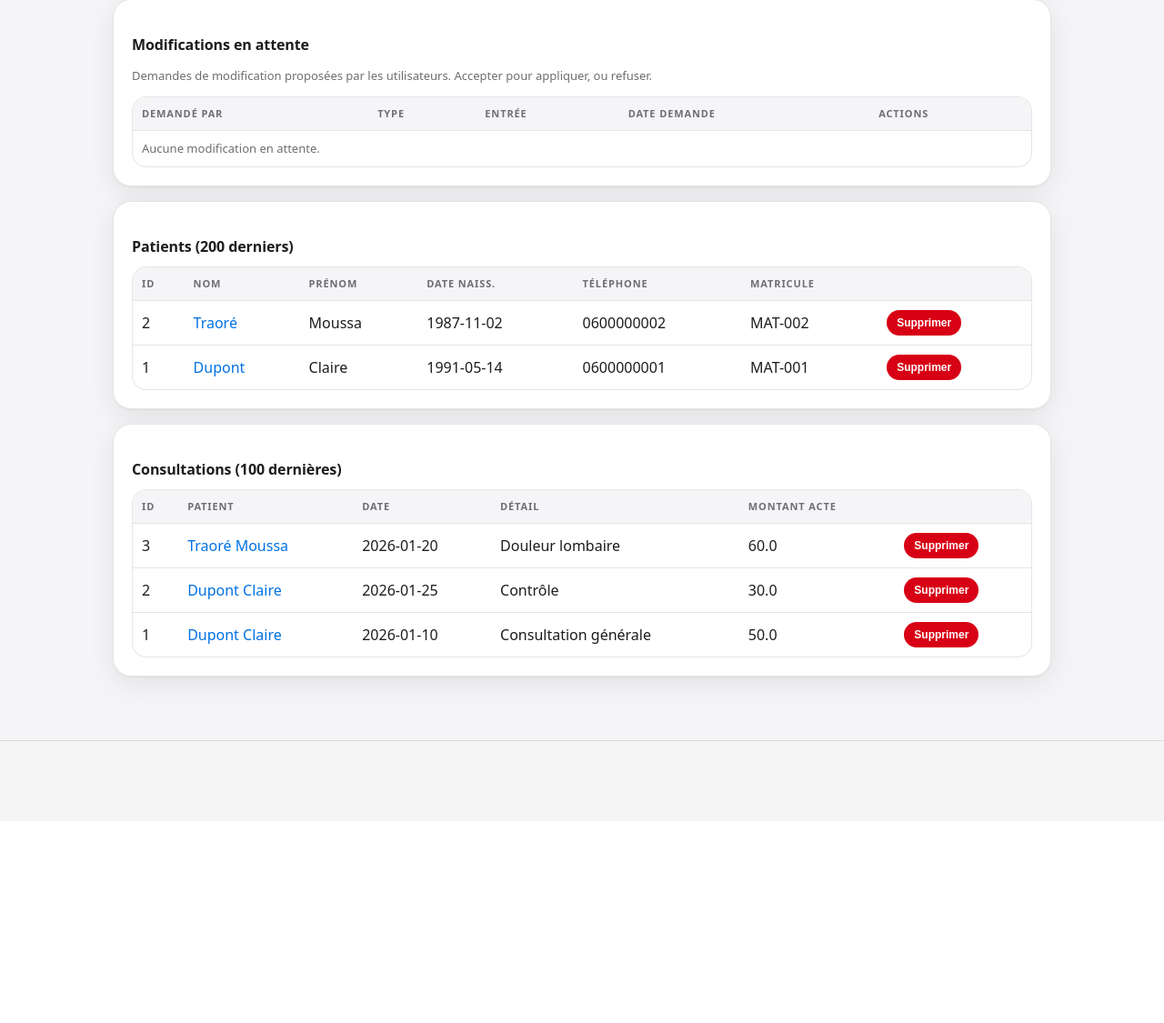
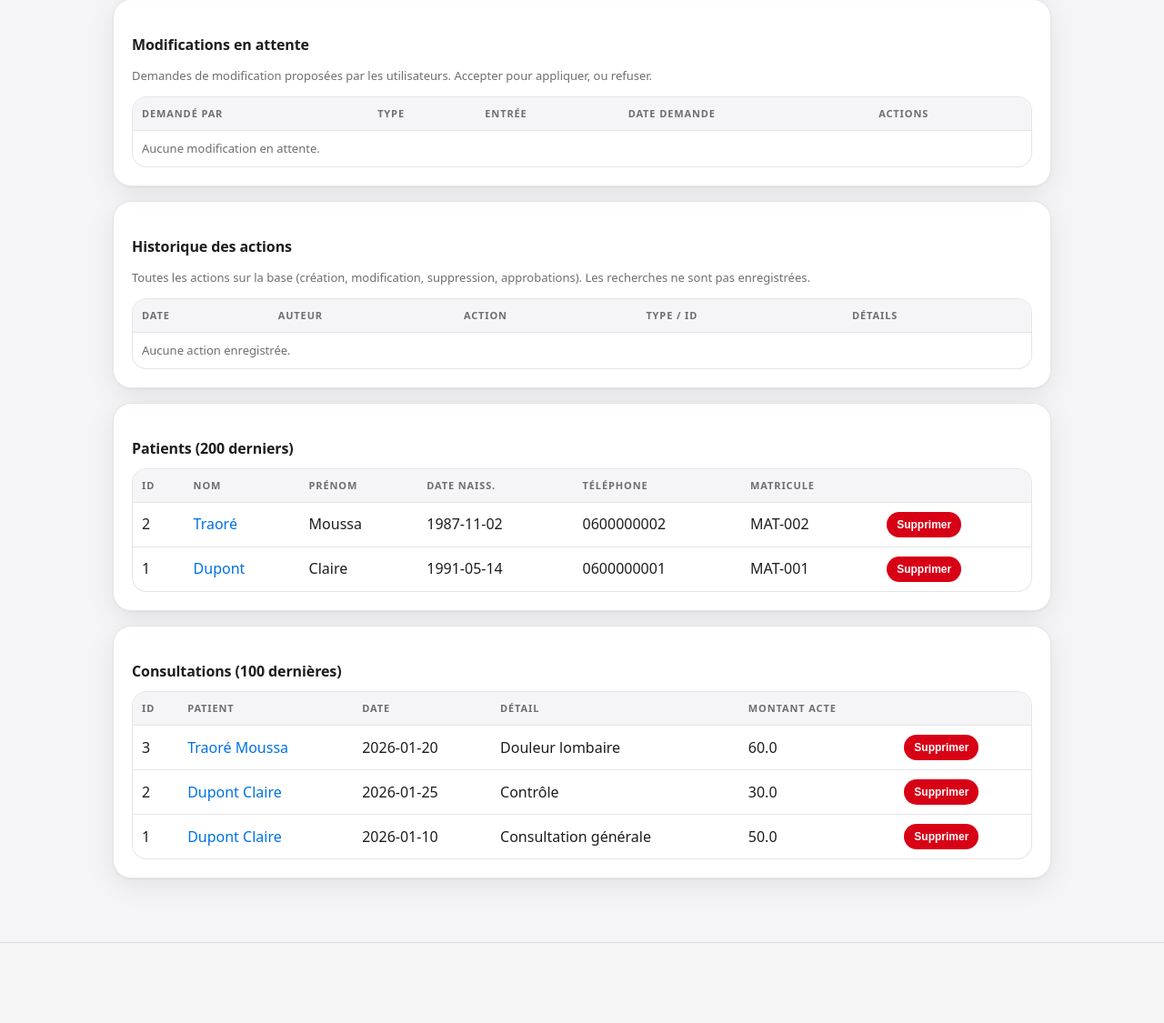
Before and after one commit to Chrzzz1/site_db_flask, a Flask app: page /admin in a window 1280 px wide. Shown: the part 896-2021 px from the top of the page at 91% size. Before the commit the page ends 1711 px from the top, so only its background shows below. Run offline with Flask 3, Linux system fonts and the light colour scheme; the visitor is signed in with stand-in values (Sample User, id 1); data comes from the database, SQL or seed files in the repository; data that the repository does not hold is empty; some libraries are stand-ins or nearby versions.

Commit message:
Ajout patient en attente admin + historique des actions

```diff
--- a/app.py
+++ b/app.py
@@ -620,7 +620,14 @@ def create_app() -> Flask:
                     "montant_recu": montant_recu,
                 },
             )
-
+        _log_action(
+            session.get("user_id"),
+            session.get("username") or "?",
+            "consultation_created",
+            "consultation",
+            None,
+            f"Patient #{patient_id}, date {consultation_date}",
+        )
         return redirect(url_for("patient_detail", patient_id=patient_id))
 
     @app.get("/patients/<int:patient_id>/edit")
@@ -698,6 +705,14 @@ def create_app() -> Flask:
                         "i2": row["identifiant_2"], "ifin": row["identifiant_final"],
                     },
                 )
+            _log_action(
+                session.get("user_id"),
+                session.get("username") or "?",
+                "patient_updated",
+                "patient",
+                patient_id,
+                f"{row['last_name']} {row['first_name']}",
+            )
             return redirect(url_for("patient_detail", patient_id=patient_id))
         with get_engine().begin() as con:
             con.execute(
@@ -793,9 +808,11 @@ def create_app() -> Flask:
             date_day="",
             date_month="",
             date_year="",
+            is_admin=session.get("is_admin"),
         )
 
     @app.post("/patients/new")
+    @login_required
     def add_patient_submit():
         last_name = (request.form.get("last_name") or "").strip()
         first_name = (request.form.get("first_name") or "").strip()
@@ -828,6 +845,7 @@ def create_app() -> Flask:
                 identifiant_1=request.form.get("identifiant_1", "").strip(),
                 identifiant_2=request.form.get("identifiant_2", "").strip(),
                 identifiant_final=request.form.get("identifiant_final", "").strip(),
+                is_admin=session.get("is_admin"),
             )
         row = {
             "last_name": last_name,
@@ -850,11 +868,37 @@ def create_app() -> Flask:
         md = get_metadata()
         pt = md.tables["patients"]
         patient_columns = {c.name for c in pt.c if c.name not in ("id", "created_at")}
-        row = {k: v for k, v in row.items() if k in patient_columns}
+        row_clean = {k: v for k, v in row.items() if k in patient_columns}
+        if session.get("is_admin"):
+            with get_engine().begin() as con:
+                r = con.execute(pt.insert().returning(pt.c.id), row_clean)
+                patient_id = r.scalar_one()
+            _log_action(
+                session.get("user_id"),
+                session.get("username") or "?",
+                "patient_created",
+                "patient",
+                patient_id,
+                f"{last_name} {first_name}",
+            )
+            return redirect(url_for("patient_detail", patient_id=patient_id))
         with get_engine().begin() as con:
-            r = con.execute(pt.insert().returning(pt.c.id), row)
-            patient_id = r.scalar_one()
-        return redirect(url_for("patient_detail", patient_id=patient_id))
+            con.execute(
+                text(
+                    "INSERT INTO modification_requests (request_type, record_id, user_id, proposed_data, status) "
+                    "VALUES ('new_patient', 0, :user_id, :data, 'pending')"
+                ),
+                {"user_id": session["user_id"], "data": json.dumps(row_clean)},
+            )
+        _log_action(
+            session.get("user_id"),
+            session.get("username") or "?",
+            "new_patient_requested",
+            "modification_request",
+            None,
+            f"Nouveau patient: {last_name} {first_name}",
+        )
+        return redirect(url_for("add_patient_form") + "?msg=patient-en-attente")
 
     @app.get("/api/patients")
     @login_required
@@ -949,7 +993,7 @@ def create_app() -> Flask:
                 text(
                     """
                     SELECT mr.id, mr.request_type, mr.record_id, mr.user_id, mr.proposed_data, mr.status, mr.created_at, u.username,
-                           CASE WHEN mr.request_type = 'patient' THEN mr.record_id ELSE (SELECT patient_id FROM consultations WHERE id = mr.record_id) END AS patient_id
+                           CASE WHEN mr.request_type = 'patient' THEN mr.record_id WHEN mr.request_type = 'new_patient' THEN NULL ELSE (SELECT patient_id FROM consultations WHERE id = mr.record_id) END AS patient_id
                     FROM modification_requests mr
                     JOIN users u ON u.id = mr.user_id
                     WHERE mr.status = 'pending'
@@ -957,12 +1001,29 @@ def create_app() -> Flask:
                     """
                 )
             ).mappings().all()
+            try:
+                action_log_list = con.execute(
+                    text(
+                        "SELECT id, user_id, username, action, entity_type, entity_id, details, created_at FROM action_log ORDER BY created_at DESC LIMIT 300"
+                    )
+                ).mappings().all()
+            except Exception:
+                action_log_list = []
+        mod_reqs = [dict(r) for r in modification_requests]
+        for mr in mod_reqs:
+            if mr.get("request_type") == "new_patient" and mr.get("proposed_data"):
+                try:
+                    d = json.loads(mr["proposed_data"])
+                    mr["summary"] = f"{d.get('last_name', '')} {d.get('first_name', '')}".strip() or "—"
+                except Exception:
+                    mr["summary"] = "—"
         return render_template(
             "admin.html",
             patients=[dict(r) for r in patients],
             consultations=[dict(r) for r in consultations],
             users=[dict(r) for r in users],
-            modification_requests=[dict(r) for r in modification_requests],
+            modification_requests=mod_reqs,
+            action_log=[dict(r) for r in action_log_list],
             current_user_id=session.get("user_id"),
         )
 
@@ -1004,8 +1065,18 @@ def create_app() -> Flask:
     @app.post("/admin/consultations/<int:consultation_id>/delete")
     @admin_required
     def admin_delete_consultation(consultation_id: int):
+        with get_engine().connect() as con:
+            c = con.execute(text("SELECT consultation_date, patient_id FROM consultations WHERE id = :id"), {"id": consultation_id}).mappings().first()
         with get_engine().begin() as con:
             con.execute(text("DELETE FROM consultations WHERE id = :cid"), {"cid": consultation_id})
+        _log_action(
+            session.get("user_id"),
+            session.get("username") or "?",
+            "consultation_deleted",
+            "consultation",
+            consultation_id,
+            f"Consultation #{consultation_id}" + (f" (patient {c['patient_id']})" if c else ""),
+        )
         return redirect(url_for("admin"))
 
     @app.post("/admin/users/<int:user_id>/set-admin")
@@ -1038,13 +1109,38 @@ def create_app() -> Flask:
     def admin_accept_modification(req_id: int):
         with get_engine().connect() as con:
             row = con.execute(
-                text("SELECT id, request_type, record_id, proposed_data FROM modification_requests WHERE id = :id AND status = 'pending'"),
+                text(
+                    "SELECT mr.id, mr.request_type, mr.record_id, mr.user_id, mr.proposed_data, u.username AS requester_username "
+                    "FROM modification_requests mr JOIN users u ON u.id = mr.user_id WHERE mr.id = :id AND mr.status = 'pending'"
+                ),
                 {"id": req_id},
             ).mappings().first()
         if not row:
             return redirect(url_for("admin"))
         data = json.loads(row["proposed_data"])
+        requester = row.get("requester_username") or "?"
         with get_engine().begin() as con:
+            if row["request_type"] == "new_patient":
+                pt = get_metadata().tables["patients"]
+                patient_columns = {c.name for c in pt.c if c.name not in ("id", "created_at")}
+                row_clean = {k: v for k, v in data.items() if k in patient_columns}
+                r = con.execute(pt.insert().returning(pt.c.id), row_clean)
+                new_patient_id = r.scalar_one()
+                con.execute(
+                    text(
+                        "UPDATE modification_requests SET status = 'accepted', reviewed_at = :now, reviewed_by = :by WHERE id = :id"
+                    ),
+                    {"id": req_id, "now": datetime.now(timezone.utc), "by": session.get("user_id")},
+                )
+                _log_action(
+                    session.get("user_id"),
+                    session.get("username") or "?",
+                    "new_patient_accepted",
+                    "patient",
+                    new_patient_id,
+                    f"Demandé par {requester}: {data.get('last_name')} {data.get('first_name')}",
+                )
+                return redirect(url_for("admin") + "?modification_accepted=1")
             if row["request_type"] == "patient":
                 con.execute(
                     text(
@@ -1066,6 +1162,14 @@ def create_app() -> Flask:
                         "ifin": data.get("identifiant_final"),
                     },
                 )
+                _log_action(
+                    session.get("user_id"),
+                    session.get("username") or "?",
+                    "modification_accepted",
+                    "patient",
+                    row["record_id"],
+                    f"Modification patient (demandée par {requester})",
+                )
             else:
                 con.execute(
                     text(
@@ -1079,6 +1183,14 @@ def create_app() -> Flask:
                         "mr": data.get("montant_recu"),
                     },
                 )
+                _log_action(
+                    session.get("user_id"),
+                    session.get("username") or "?",
+                    "modification_accepted",
+                    "consultation",
+                    row["record_id"],
+                    f"Modification consultation (demandée par {requester})",
+                )
             con.execute(
                 text(
                     "UPDATE modification_requests SET status = 'accepted', reviewed_at = :now, reviewed_by = :by WHERE id = :id"
@@ -1090,12 +1202,34 @@ def create_app() -> Flask:
     @app.post("/admin/modification-requests/<int:req_id>/reject")
     @admin_required
     def admin_reject_modification(req_id: int):
+        with get_engine().connect() as con:
+            row = con.execute(
+                text(
+                    "SELECT mr.request_type, mr.proposed_data, u.username FROM modification_requests mr JOIN users u ON u.id = mr.user_id WHERE mr.id = :id"
+                ),
+                {"id": req_id},
+            ).mappings().first()
         with get_engine().begin() as con:
             con.execute(
                 text(
                     "UPDATE modification_requests SET status = 'rejected', reviewed_at = :now, reviewed_by = :by WHERE id = :id"
                 ),
                 {"id": req_id, "now": datetime.now(timezone.utc), "by": session.get("user_id")},
+            )
+        if row:
+            try:
+                d = json.loads(row["proposed_data"] or "{}")
+                summary = f"{d.get('last_name', '')} {d.get('first_name', '')}".strip() or row.get("username", "?")
+            except Exception:
+                summary = row.get("username", "?")
+            action_name = "new_patient_rejected" if row.get("request_type") == "new_patient" else "modification_rejected"
+            _log_action(
+                session.get("user_id"),
+                session.get("username") or "?",
+                action_name,
+                "modification_request",
+                req_id,
+                f"Demandé par {row.get('username', '?')}: {summary}"[:500],
             )
         return redirect(url_for("admin") + "?modification_rejected=1")
 
@@ -1234,13 +1368,53 @@ def get_metadata() -> MetaData:
         Column("reviewed_by", Integer, nullable=True),
     )
 
+    action_log = Table(
+        "action_log",
+        md,
+        Column("id", Integer, primary_key=True, autoincrement=True),
+        Column("user_id", Integer, nullable=True),
+        Column("username", String(80), nullable=False),
+        Column("action", String(80), nullable=False),
+        Column("entity_type", String(30), nullable=True),
+        Column("entity_id", Integer, nullable=True),
+        Column("details", String(500), nullable=True),
+        Column("created_at", DateTime(timezone=True), server_default=func.now(), nullable=False),
+    )
+
     Index("idx_patients_name", patients.c.last_name, patients.c.first_name)
     Index("idx_patients_phone", patients.c.phone)
     Index("idx_patients_matricule", patients.c.matricule)
     Index("idx_patients_ident_final", patients.c.identifiant_final)
     Index("idx_consultations_patient_date", consultations.c.patient_id, consultations.c.consultation_date)
+    Index("idx_action_log_created_at", action_log.c.created_at)
 
     return md
+
+
+def _log_action(
+    user_id: int | None,
+    username: str,
+    action: str,
+    entity_type: str | None = None,
+    entity_id: int | None = None,
+    details: str | None = None,
+) -> None:
+    """Enregistre une action dans l'historique (sauf recherche)."""
+    with get_engine().begin() as con:
+        con.execute(
+            text(
+                "INSERT INTO action_log (user_id, username, action, entity_type, entity_id, details) "
+                "VALUES (:uid, :uname, :act, :etype, :eid, :details)"
+            ),
+            {
+                "uid": user_id,
+                "uname": username or "?",
+                "act": action,
+                "etype": entity_type,
+                "eid": entity_id,
+                "details": details[:500] if details else None,
+            },
+        )
 
 
 def init_db(force_reset: bool = False) -> None:
--- a/templates/admin.html
+++ b/templates/admin.html
@@ -139,9 +139,11 @@
           {% for mr in modification_requests %}
             <tr>
               <td><strong>{{ mr.username }}</strong></td>
-              <td>{% if mr.request_type == 'patient' %}Patient{% else %}Consultation{% endif %}</td>
+              <td>{% if mr.request_type == 'new_patient' %}Nouveau patient{% elif mr.request_type == 'patient' %}Modification patient{% else %}Modification consultation{% endif %}</td>
               <td>
-                {% if mr.patient_id %}
+                {% if mr.request_type == 'new_patient' %}
+                  {{ mr.summary or '—' }}
+                {% elif mr.patient_id %}
                   <a href="{{ url_for('patient_detail', patient_id=mr.patient_id) }}">Voir la fiche (patient #{{ mr.patient_id }})</a>
                 {% else %}
                   —
@@ -159,6 +161,50 @@
             </tr>
           {% else %}
             <tr><td colspan="5" class="muted">Aucune modification en attente.</td></tr>
+          {% endfor %}
+        </tbody>
+      </table>
+    </div>
+  </section>
+
+  <section class="card">
+    <h2>Historique des actions</h2>
+    <p class="muted">Toutes les actions sur la base (création, modification, suppression, approbations). Les recherches ne sont pas enregistrées.</p>
+    <div class="table-wrap">
+      <table class="table">
+        <thead>
+          <tr>
+            <th>Date</th>
+            <th>Auteur</th>
+            <th>Action</th>
+            <th>Type / ID</th>
+            <th>Détails</th>
+          </tr>
+        </thead>
+        <tbody>
+          {% for log in action_log %}
+            <tr>
+              <td>{{ log.created_at }}</td>
+              <td><strong>{{ log.username }}</strong></td>
+              <td>
+                {% if log.action == 'patient_created' %}Création patient
+                {% elif log.action == 'patient_updated' %}Modification patient
+                {% elif log.action == 'patient_deleted' %}Suppression patient
+                {% elif log.action == 'consultation_created' %}Ajout consultation
+                {% elif log.action == 'consultation_updated' %}Modification consultation
+                {% elif log.action == 'consultation_deleted' %}Suppression consultation
+                {% elif log.action == 'new_patient_requested' %}Demande nouveau patient
+                {% elif log.action == 'new_patient_accepted' %}Acceptation nouveau patient
+                {% elif log.action == 'new_patient_rejected' %}Refus nouveau patient
+                {% elif log.action == 'modification_accepted' %}Acceptation modification
+                {% elif log.action == 'modification_rejected' %}Refus modification
+                {% else %}{{ log.action }}{% endif %}
+              </td>
+              <td>{% if log.entity_type %}{{ log.entity_type }}{% if log.entity_id %} #{{ log.entity_id }}{% endif %}{% else %}—{% endif %}</td>
+              <td class="muted" style="max-width: 200px; overflow: hidden; text-overflow: ellipsis;">{{ log.details or '—' }}</td>
+            </tr>
+          {% else %}
+            <tr><td colspan="5" class="muted">Aucune action enregistrée.</td></tr>
           {% endfor %}
         </tbody>
       </table>
```
Also changed, not shown: templates/add_patient.html (+7 -1 lines).
